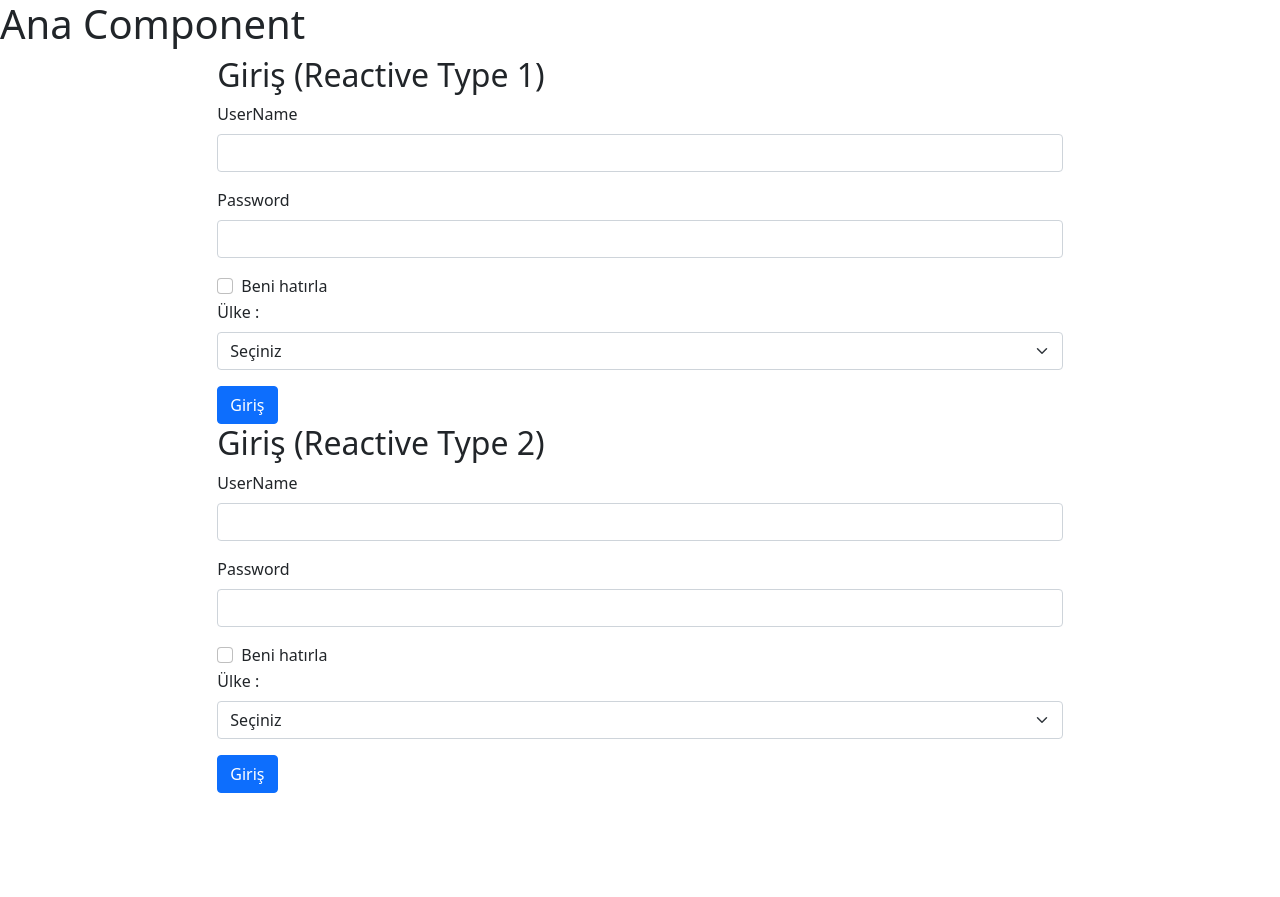
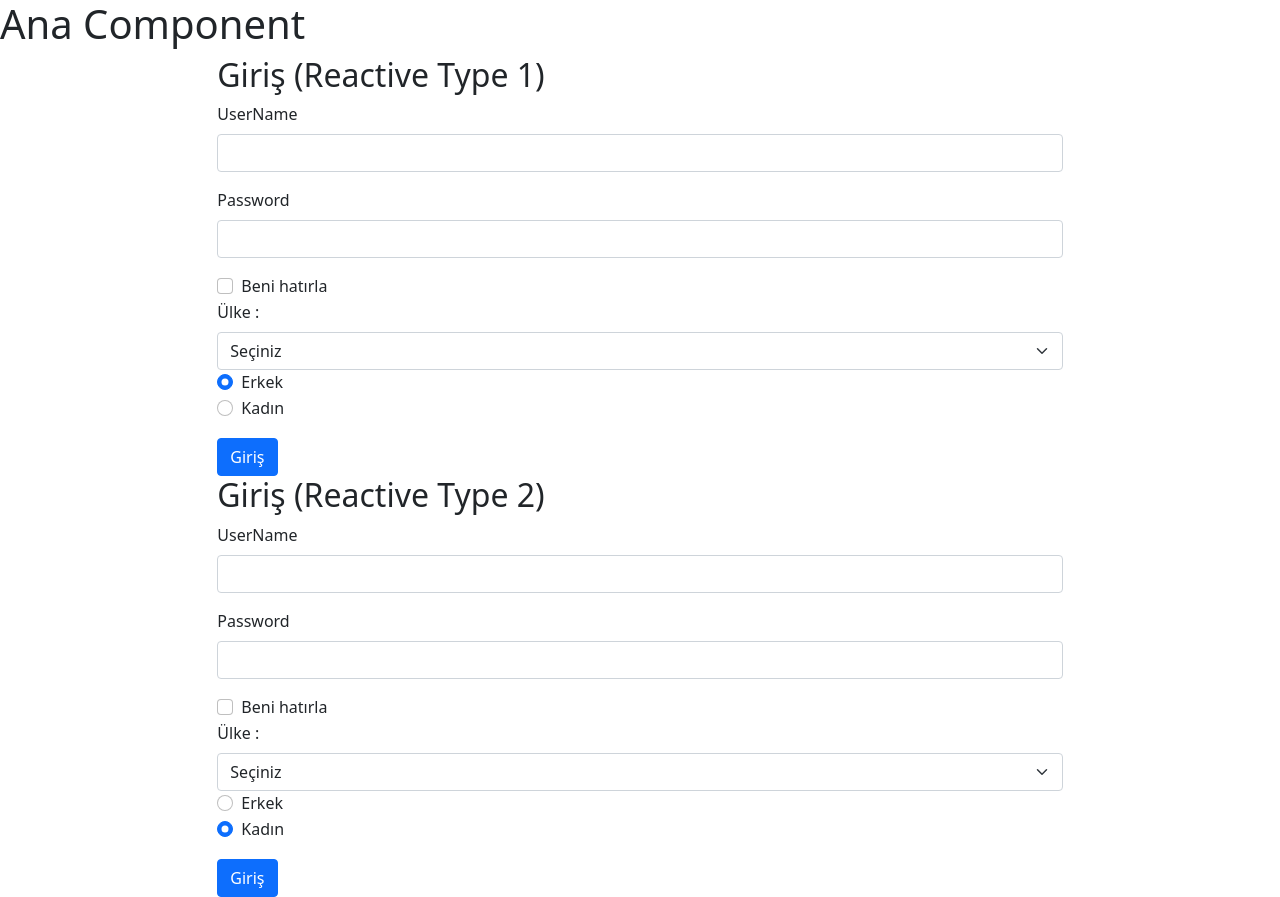
Before and after one commit to Fcakiroglu16/TurkcellAngularApp, an Angular app: page / in a window 1280 px wide. Before the commit the page ends 800 px from the top, so only its background shows below. Built offline with nearby package versions, Linux system fonts and the light colour scheme.

Commit message:
radio buttons tamamlandı.

```diff
--- a/src/app/forms/reactive-type2/reactive-type2.component.html
+++ b/src/app/forms/reactive-type2/reactive-type2.component.html
@@ -28,6 +28,15 @@
                 <option *ngFor="let item of countryMenu" value="{{item.value}}">{{item.text}}</option>
 
             </select>
+
+            <div *ngFor="let item  of genderMenu">
+                <div class="form-check">
+                    <input formControlName="gender"  class="form-check-input" type="radio"   [value]="item.value">
+                    <label class="form-check-label" for="flexRadioDefault1">
+                        {{item.text}}
+                    </label>
+                  </div>
+            </div>
             <button class="btn btn-primary mt-3" type="submit">Giriş</button>
         </form>
     </div>
--- a/src/app/forms/reactive-type2/reactive-type2.component.ts
+++ b/src/app/forms/reactive-type2/reactive-type2.component.ts
@@ -1,6 +1,7 @@
 import { Component, OnInit } from '@angular/core';
 import { FormControl, FormGroup } from '@angular/forms';
 import { CountryDropMenu } from 'src/app/models/country-drop-menu';
+import { GenderRadioMenu } from 'src/app/models/gender-radio-menu';
 
 @Component({
   selector: 'app-reactive-type2',
@@ -11,13 +12,15 @@
 
   loginForm:FormGroup;
   countryMenu: CountryDropMenu[] = [{ text: "Seçiniz", value: 0 }, { text: "Türkiye", value: 1 }, { text: "Almanya", value: 2 }, { text: "Fransa", value: 3 }];
+  genderMenu: GenderRadioMenu[] = [{ text: "Erkek", value: 1 }, { text: "Kadın", value: 2 }]
   constructor() {
 
     this.loginForm= new FormGroup({
       userName:new FormControl(),
       password:new FormControl(),
       rememberMe:new FormControl(false),
-      country:new FormControl(0)
+      country:new FormControl(0),
+      gender:new FormControl(2)
 
      })
 
--- a/src/app/forms/reactive/reactive.component.html
+++ b/src/app/forms/reactive/reactive.component.html
@@ -27,6 +27,16 @@
 
             </select>
 
+            <div *ngFor="let item  of genderMenu">
+                <div class="form-check">
+                    <input formControlName="gender"  class="form-check-input" type="radio"   [value]="item.value">
+                    <label class="form-check-label" for="flexRadioDefault1">
+                        {{item.text}}
+                    </label>
+                  </div>
+            </div>
+
+
             <button class="btn btn-primary mt-3" type="submit">Giriş</button>
         </form>
     </div>
--- a/src/app/forms/reactive/reactive.component.ts
+++ b/src/app/forms/reactive/reactive.component.ts
@@ -2,6 +2,7 @@
 import { FormBuilder, FormGroup } from '@angular/forms';
 import { setupTestingRouterInternal } from '@angular/router/testing';
 import { CountryDropMenu } from 'src/app/models/country-drop-menu';
+import { GenderRadioMenu } from 'src/app/models/gender-radio-menu';
 
 @Component({
   selector: 'app-reactive',
@@ -12,17 +13,21 @@
 
   loginForm: FormGroup;
   countryMenu: CountryDropMenu[] = [{ text: "Seçiniz", value: 0 }, { text: "Türkiye", value: 1 }, { text: "Almanya", value: 2 }, { text: "Fransa", value: 3 }];
+
+  genderMenu: GenderRadioMenu[] = [{ text: "Erkek", value: 1 }, { text: "Kadın", value: 2 }]
   constructor(fb: FormBuilder) {
 
     this.loginForm = fb.group({
       userName: '', // FormControl();
       password: '',
       rememberMe:false,
-      country:0
+      country:0,
+      gender:[1]
     })
   }
 
   ngOnInit(): void {
+
   }
   signin()
   {
--- a/src/app/forms/template-driven/template-driven.component.html
+++ b/src/app/forms/template-driven/template-driven.component.html
@@ -75,17 +75,12 @@
             <br>
 
             <div *ngFor="let item  of genderMenu">
-
-
-
                     <div class="form-check">
                         <input [ngModel]="loginModel.gender" (ngModelChange)="genderChange($event)" class="form-check-input" type="radio" name="gender" id="flexRadioDefault1"  [value]="item.value">
                         <label class="form-check-label" for="flexRadioDefault1">
                             {{item.text}}
                         </label>
                       </div>
-
-
             </div>
 
 
--- /dev/null
+++ b/src/app/models/gender-radio-menu.ts
@@ -0,0 +1,4 @@
+export interface GenderRadioMenu {
+    text:string;
+    value:number;
+}
```
